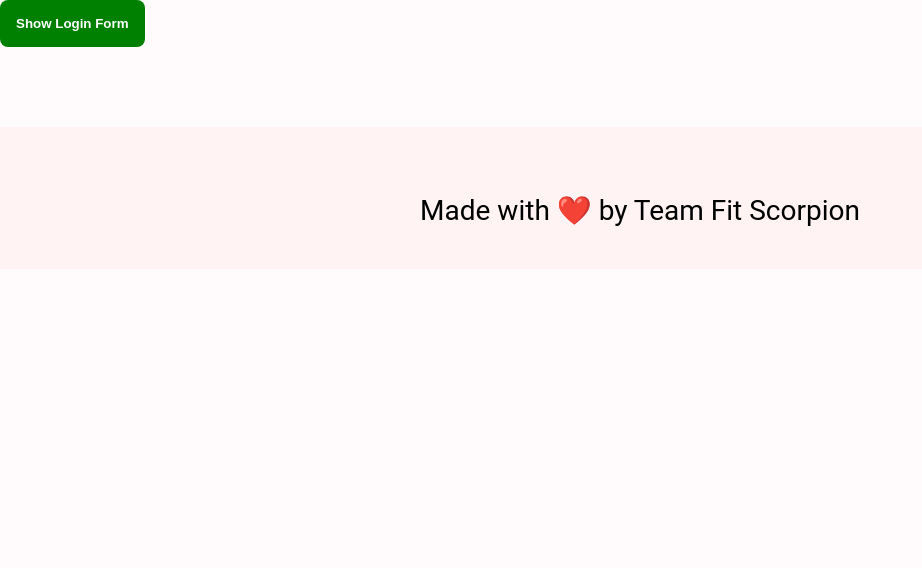
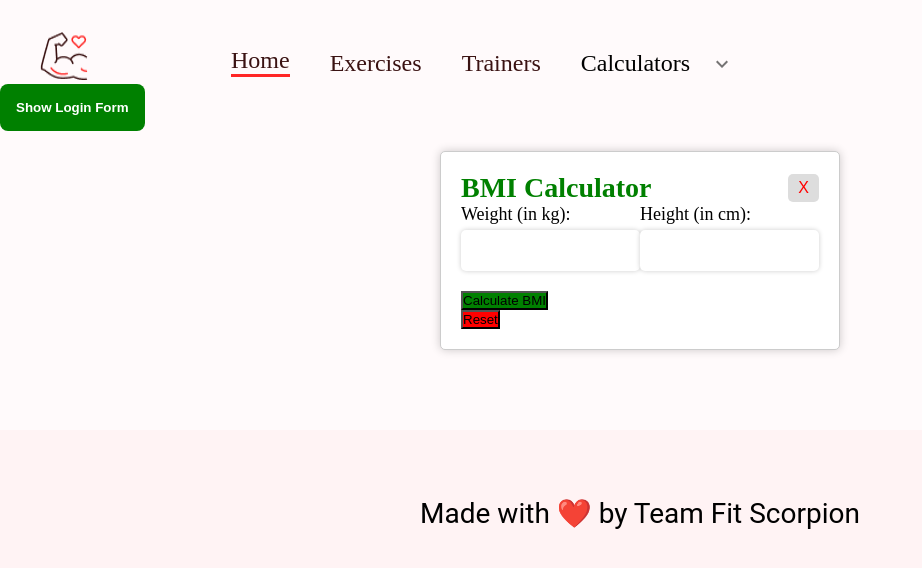
Before and after one commit to Priyanshu-bit/Fit-scorpion-minor, a React (Create React App) app: page /calculators/bmi in a window 1280 px wide. Shown: the top 568 px of the page, without its empty margins (0-922 px from the left). Built offline with nearby package versions, Linux system fonts and the light colour scheme.

Commit message:
added BMI Calculator

```diff
--- a/src/App.js
+++ b/src/App.js
@@ -7,18 +7,21 @@ import ExerciseDetail from './pages/ExerciseDetail';
 import Home from './pages/Home';
 
 import Footer from './components/Footer';
-import Login from "./components/Login"
+import Login from "./components/Login";
+import Navbar from './components/Navbar';
+import BmiCalculator from './components/BmiCalculator';
 
 
 const App = () => (
   <Box width="400px" sx={{ width: { xl: '1488px' } }} m="auto">
-
+    <Navbar/>
     <Login/>
 
     <Routes>
       <Route path="/" element={<Home />} />
       <Route path="/exercise/:id" element={<ExerciseDetail />} />
       <Route path="/" element={<Login />} />
+      <Route path="/calculators/bmi" element ={<BmiCalculator/>} />
     </Routes>
     <Footer />
   </Box>
--- /dev/null
+++ b/src/components/Bmi.css
@@ -0,0 +1,105 @@
+.bmi-calculator {
+    background-color: #f1f1f1;
+    border-radius: 5px;
+    box-shadow: 0px 0px 10px rgba(0, 0, 0, 0.2);
+    padding: 20px;
+    margin: 20px auto;
+    max-width: 500px;
+  }
+
+  .bmi-calculator h2 {
+    font-size: 28px;
+    margin-top: 0;
+    color:  green
+  }
+
+  .input-fields {
+    display: flex;
+    justify-content: space-between;
+    margin-bottom: 20px;
+  }
+
+  .input-fields label {
+    display: block;
+    font-size: 18px;
+    margin-bottom: 5px;
+  }
+
+  .input-fields input {
+    border: none;
+    border-radius: 5px;
+    box-shadow: 0px 0px 5px rgba(0, 0, 0, 0.2);
+    font-size: 18px;
+    padding: 10px;
+    width: 100%;
+  }
+
+  .result {
+    background-color: green;
+    border-radius: 5px;
+    box-shadow: 0px 0px 5px rgba(0, 0, 0, 0.2);
+    margin-top: 20px;
+    padding: 20px;
+  }
+
+  .result p {
+    font-size: 18px;
+    margin: 0;
+    background-color: green;
+  }
+
+
+  .bmi-calculator {
+    padding: 20px;
+    border: 1px solid #ccc;
+    border-radius: 5px;
+    background-color: #fff;
+    box-shadow: 0 0 10px rgba(0, 0, 0, 0.2);
+    width: 400px;
+  }
+
+  .bmi-header {
+    display: flex;
+    justify-content: space-between;
+    align-items: center;
+  }
+  .bmi-calculator.hide {
+    height: 0;
+    margin: 0;
+    padding: 0;
+    opacity: 0;
+    transition: all 0s ease-in-out;
+  }
+
+  .close-button {
+    background-color: #ddd;
+    color:red;
+    border: none;
+    font-size: 16px;
+    padding: 5px 10px;
+    border-radius: 5px;
+    cursor: pointer;
+  }
+
+  .close-button:hover {
+    background-color: #100101;
+  }
+
+  .input-fields {
+    display: flex;
+    justify-content: space-between;
+    border :'20px'
+  }
+  .calculate-button {
+background-color: green;
+
+
+margin-right:65%
+
+  }
+  .reset-button {
+    background-color: red;
+
+    margin-right:0%
+
+      }
--- a/src/components/BmiCalculator.js
+++ b/src/components/BmiCalculator.js
@@ -1,46 +1,84 @@
-import React, { useState } from 'react';
+import React, { useState } from "react";
+import './Bmi.css'
+const BMICalculator = () => {
+  const [weight, setWeight] = useState("");
+  const [height, setHeight] = useState("");
+  const [bmi, setBMI] = useState("");
+  const [category, setCategory] = useState("");
+  const [show, setShow] = useState(true);
 
-const BmiCalculator = () => {
-  const [height, setHeight] = useState('');
-  const [weight, setWeight] = useState('');
-  const [bmi, setBmi] = useState('');
+  const calculateBMI = () => {
+    if (weight && height) {
+      const bmiResult = (weight / ((height / 100) ** 2)).toFixed(2);
+      setBMI(bmiResult);
+      if (bmiResult < 18.5) {
+        setCategory("Underweight");
+      } else if (bmiResult >= 18.5 && bmiResult < 25) {
+        setCategory("Normal weight");
+      } else if (bmiResult >= 25 && bmiResult < 30) {
+        setCategory("Overweight");
+      } else if (bmiResult >= 30) {
+        setCategory("Obese");
+      }
+    }
+  };
 
-  const calculateBmi = () => {
-    if (!height || !weight) {
-      alert('Please enter your height and weight');
-      return;
-    }
+  const handleClose = () => {
+    setShow(false);
+  };
 
-    const heightMeters = height / 100;
-    const bmiValue = weight / (heightMeters * heightMeters);
-    setBmi(bmiValue.toFixed(2));
+  const handleReset = () => {
+    setWeight("");
+    setHeight("");
+    setBMI("");
+    setCategory("");
+    setShow(true);
   };
 
   return (
+    <div className={`bmi-calculator ${show ? "" : "hide"}`}>
+      <div className="bmi-header">
+        <h2>BMI Calculator</h2>
+        <button onClick={handleClose} className="close-button">
+          X
+        </button>
+      </div>
+      <div className="input-fields">
         <div>
-      <h2>BMI Calculator</h2>
-      <div>
-        <label htmlFor="height-input">Height (cm):</label>
+          <label htmlFor="weight">Weight (in kg):</label>
           <input
             type="number"
-          id="height-input"
+            id="weight"
+            value={weight}
+            onChange={(e) => setWeight(e.target.value)}
+          />
+        </div>
+        <div>
+          <label htmlFor="height">Height (in cm):</label>
+          <input
+            type="number"
+            id="height"
             value={height}
             onChange={(e) => setHeight(e.target.value)}
           />
         </div>
-      <div>
-        <label htmlFor="weight-input">Weight (kg):</label>
-        <input
-          type="number"
-          id="weight-input"
-          value={weight}
-          onChange={(e) => setWeight(e.target.value)}
-        />
       </div>
-      <button onClick={calculateBmi}>Calculate</button>
-      {bmi && <p>Your BMI is {bmi}</p>}
+      <div className="button-group">
+        <button onClick={calculateBMI} className="calculate-button">
+          Calculate BMI
+        </button>
+        <button onClick={handleReset} className="reset-button">
+          Reset
+        </button>
+      </div>
+      {bmi && (
+        <div className="result">
+          <p>Your BMI is {bmi}</p>
+          <p>You are {category}</p>
+        </div>
+      )}
     </div>
   );
 };
 
-export default BmiCalculator;
+export default BMICalculator;
--- a/src/components/Navbar.js
+++ b/src/components/Navbar.js
@@ -3,6 +3,7 @@ import { Link } from 'react-router-dom';
 import { Stack, Menu, MenuItem, IconButton } from '@mui/material';
 import MenuIcon from '@mui/icons-material/Menu';
 import KeyboardArrowDownIcon from '@mui/icons-material/KeyboardArrowDown';
+import BmiCalculator from './BmiCalculator';
 
 
 import Logo from '../assets/images/Logo.png';
@@ -73,9 +74,12 @@ const Navbar = () => {
             anchorOrigin={{ vertical: 'bottom', horizontal: 'right' }}
             transformOrigin={{ vertical: 'top', horizontal: 'right' }}
           >
-            <MenuItem onClick={handleMenuClose} component={Link} to="/bmi">
-              BMI
-            </MenuItem>
+            <MenuItem onClick={handleMenuClose} component={Link} to="/calculators/bmi">
+  BMI
+</MenuItem>
+
+
+
             <MenuItem onClick={handleMenuClose} component={Link} to="/bmr">
               BMR
             </MenuItem>
```
Lines whose indentation alone changed are shown as unchanged.
